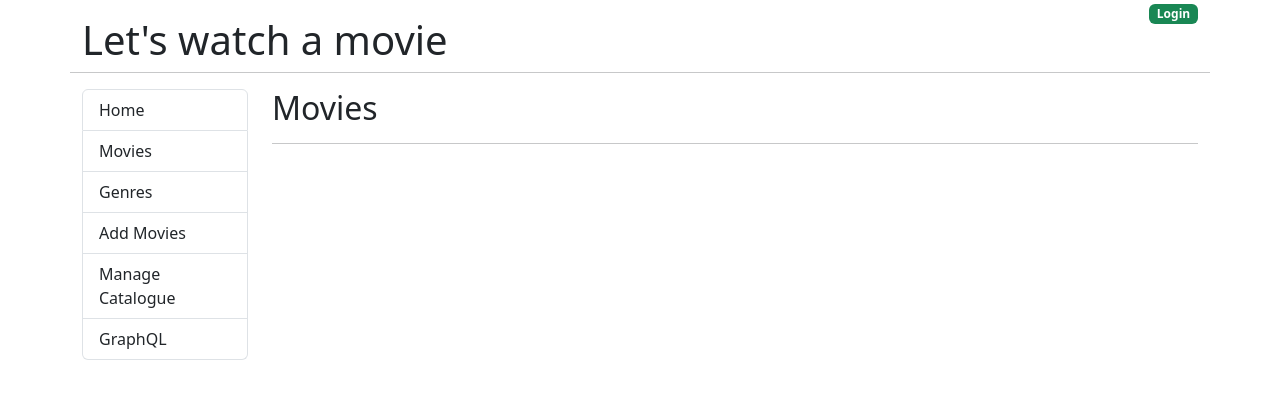
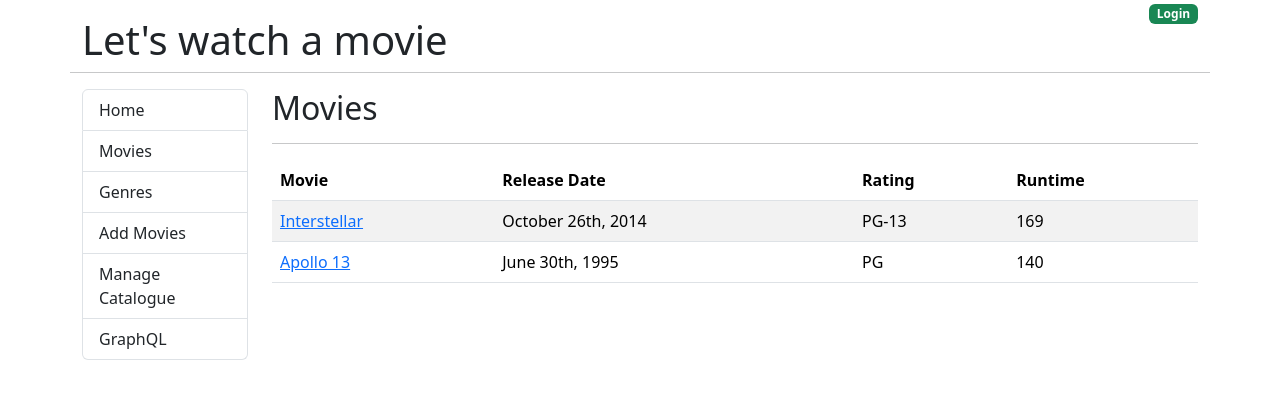
Before and after one commit to nde95/go-movies, a React (Create React App) app: page /movies in a window 1280 px wide. Shown: the top 398 px of the page. Built offline with nearby package versions, Linux system fonts and the light colour scheme.

Commit message:
setting up basic routes

```diff
--- a/src/components/Home/home.component.jsx
+++ b/src/components/Home/home.component.jsx
@@ -1,4 +1,6 @@
 import Tickets from '../../assets/images/movie_tickets.png'
+import { Link } from 'react-router-dom';
+
 
 const Home = () => {
     return(
@@ -6,7 +8,9 @@ const Home = () => {
         <div className="text-center">
             <h2>Search for a movie</h2>
             <hr />
+            <Link to="/movies">
             <img src={Tickets} alt="tickets"/>
+            </Link>
         </div>
         </>
     )
--- /dev/null
+++ b/src/components/Movies/Movie/movie.component.jsx
@@ -0,0 +1,31 @@
+import { useEffect, useState } from "react";
+import { useParams } from "react-router-dom";
+
+const Movie = () => {
+    const [movie, setMovie] = useState({});
+    let{ id } = useParams();
+
+    useEffect(() => {
+        let myMovie = {
+            id: 1,
+            title: "Interstellar",
+            releaseDate: "October 26th, 2014",
+            runtime: 169,
+            mpaa_rating: "PG-13",
+            description: "Lorem ipsum dolor sit amet, consectetur adipisicing elit. Odio inventore accusamus, nulla est vel itaque provident consectetur distinctio. Mollitia, autem et minus recusandae illum expedita laboriosam voluptates aspernatur repellendus nulla?"
+        }
+    setMovie(myMovie);
+    }, [id])
+
+    return(
+        <div>
+            <h2>Movie: {movie.title}</h2>
+            <small><em> {movie.releaseDate}, {movie.runtime} minutes long, </em></small> <br />
+            <small><em> Rated <strong> {movie.mpaa_rating} </strong> </em></small>
+            <hr />
+            <p>{movie.description}</p>
+        </div>
+    )
+}
+
+export default Movie;
--- a/src/components/Movies/movies.component.jsx
+++ b/src/components/Movies/movies.component.jsx
@@ -1,10 +1,61 @@
+import { useEffect, useState } from "react";
+import { Link } from "react-router-dom";
 
 const Movies = () => {
+    const [movies, setMovies] = useState([]);
+
+    useEffect( () => {
+        let moviesList = [
+            {
+                id: 1,
+                title: "Interstellar",
+                releaseDate: "October 26th, 2014",
+                runtime: 169,
+                mpaa_rating: "PG-13",
+                description: "lorem ipsum"
+            },
+            {
+                id: 2,
+                title: "Apollo 13",
+                releaseDate: "June 30th, 1995",
+                runtime: 140,
+                mpaa_rating: "PG",
+                description: "lorem ipsum"
+            },
+        ];
+
+        setMovies(moviesList)
+    }, []);
+
+
     return(
-
         <div>
             <h2>Movies</h2>
             <hr />
+            <table className="table table-striped table-hover">
+                <thead>
+                    <tr>
+                        <th>Movie</th>
+                        <th>Release Date</th>
+                        <th>Rating</th>
+                        <th>Runtime</th>
+                    </tr>
+                </thead>
+                <tbody>
+                    {movies.map((m) => (
+                        <tr key={m.id}>
+                            <td>
+                                <Link to={`/movies/${m.id}`}>
+                                    {m.title}
+                                </Link>
+                            </td>
+                            <td>{m.releaseDate}</td>
+                            <td>{m.mpaa_rating}</td>
+                            <td>{m.runtime}</td>
+                        </tr>
+                    ))}
+                </tbody>
+            </table>
         </div>
     )
 }
```
Also changed, not shown: src/index.jsx (+31 -2 lines).
